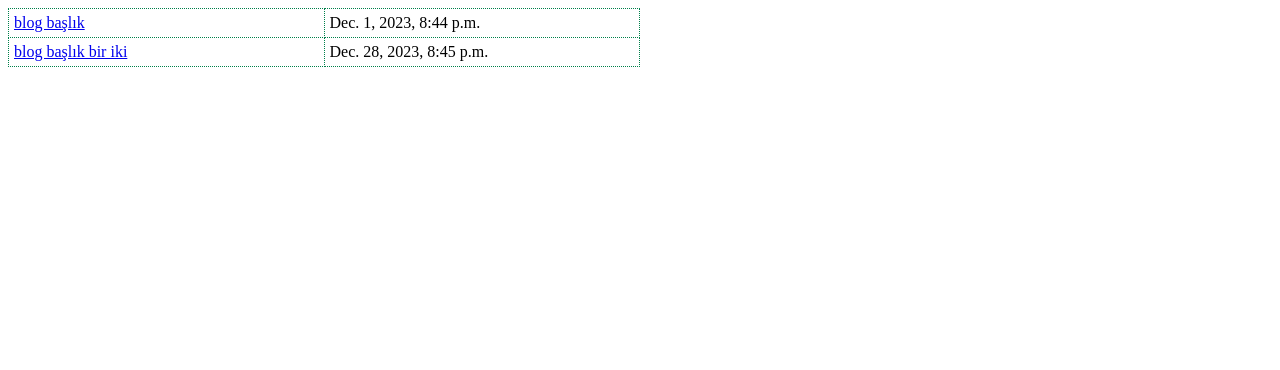
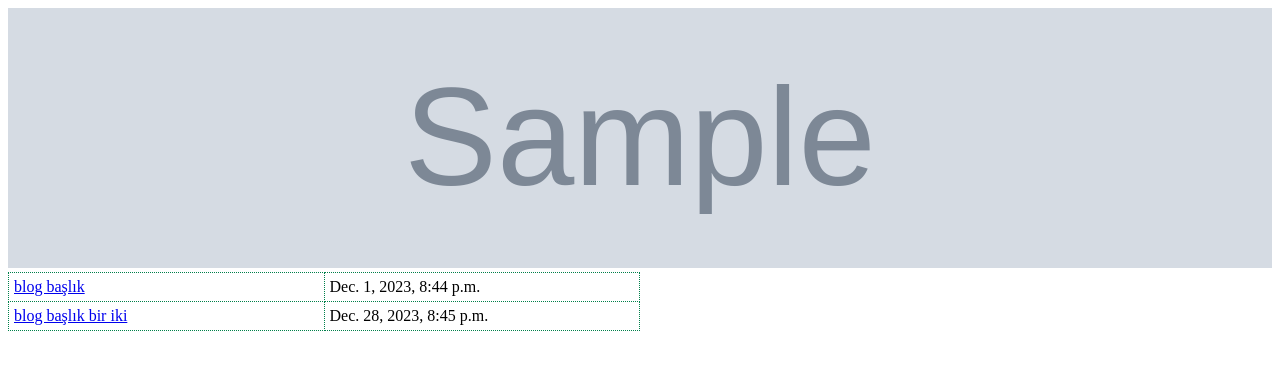
Before and after one commit to vahsi-bozkirli/Blog, a Django app: page / in a window 1280 px wide. Shown: the top 370 px of the page. Run offline with Django 4.2, Linux system fonts and the light colour scheme; data comes from the database, SQL or seed files in the repository; both versions use the stored data as it was after the commit; tables that the repository leaves empty hold one stand-in row (values such as "Sample post"); grey boxes marked "Sample" are stand-in pictures.

Commit message:
image added

```diff
--- a/BlogProject/BlogApp/admin.py
+++ b/BlogProject/BlogApp/admin.py
@@ -1,5 +1,5 @@
 from django.contrib import admin
-from .models import Blog, Tags
+from .models import Blog, Tags, MainPage
 
 # Register your models here.
 class BlogAdmin(admin.ModelAdmin):
@@ -9,3 +9,4 @@ class BlogAdmin(admin.ModelAdmin):
 
 admin.site.register(Blog, BlogAdmin)
 admin.site.register(Tags)
+admin.site.register(MainPage)
--- a/BlogProject/BlogApp/models.py
+++ b/BlogProject/BlogApp/models.py
@@ -2,6 +2,9 @@ from django.db import models
 from django.utils.text import slugify
 
 # Create your models here.
+class MainPage(models.Model):
+    image = models.ImageField(upload_to="on_main")
+
 class Blog(models.Model):
     slug = models.SlugField(null=False,unique=True,db_index=True,editable=False)
     title = models.CharField(max_length=150)
--- a/BlogProject/BlogApp/views.py
+++ b/BlogProject/BlogApp/views.py
@@ -1,10 +1,11 @@
 from django.shortcuts import render
-from .models import Blog
+from .models import Blog,MainPage
 
 # Create your views here.
 def index(request):
     context = {
-        "blogs":Blog.objects.all()
+        "blogs":Blog.objects.all(),
+        "main":MainPage.objects.all()
     }
     return render(request,"BlogApp/index.html",context)
 
--- a/BlogProject/BlogProject/settings.py
+++ b/BlogProject/BlogProject/settings.py
@@ -121,6 +121,9 @@ STATICFILES_DIRS = [
     BASE_DIR / "static"
 ]
 
+MEDIA_ROOT = BASE_DIR / "uploads"
+MEDIA_URL = "/img/"
+
 # Default primary key field type
 # https://docs.djangoproject.com/en/4.2/ref/settings/#default-auto-field
 
--- a/BlogProject/BlogProject/urls.py
+++ b/BlogProject/BlogProject/urls.py
@@ -17,7 +17,11 @@ Including another URLconf
 from django.contrib import admin
 from django.urls import path, include
 
+# MEDIA_URL ve MEDIA_ROOT için gerekli kütüphaneler;
+from django.conf.urls.static import static
+from django.conf import settings
+
 urlpatterns = [
     path('admin/', admin.site.urls),
     path("",include("BlogApp.urls"))
-]
+] + static(settings.MEDIA_URL, document_root=settings.MEDIA_ROOT)
--- a/BlogProject/static/css/style.css
+++ b/BlogProject/static/css/style.css
@@ -4,3 +4,7 @@ table, tr, td{
     border-collapse: collapse;
     padding: 5px;
 }
+
+.image-container{
+    text-align: center;
+}
--- a/BlogProject/templates/BlogApp/index.html
+++ b/BlogProject/templates/BlogApp/index.html
@@ -12,6 +12,14 @@
     </title>
 </head>
 <body>
+
+    {% for img in main %}
+    <div class="image-container" style="text-align: center;">
+        <img src="{{ img.image.url }}" alt="main image" width="100%" height="260">
+    </div>
+    {% endfor %}
+
+
     <table>
         {% for blog in blogs %}
         <tr>
```
Also changed, not shown: BlogProject/BlogApp/migrations/0007_blog_image.py (added), BlogProject/BlogApp/migrations/0008_mainpage_remove_blog_image.py (added), BlogProject/BlogApp/migrations/0009_alter_mainpage_image.py (added), BlogProject/db.sqlite3, BlogProject/uploads/on_main/eyeemfiltered1547230965954.jpg (added), BlogProject/uploads/on_main/sci_fi_interface_d_121_by_zipkoe_d5ez6fo.jpg (added).
